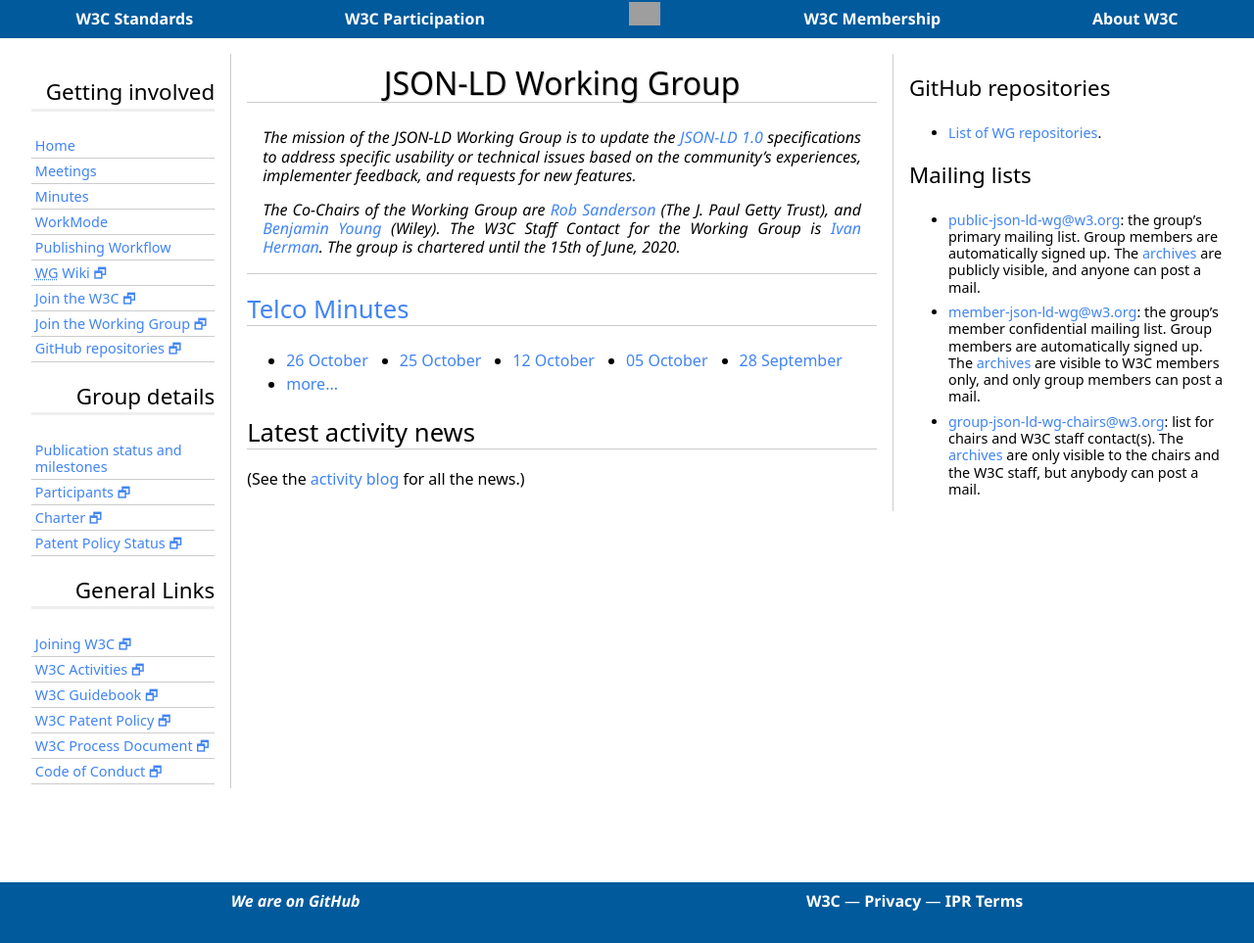
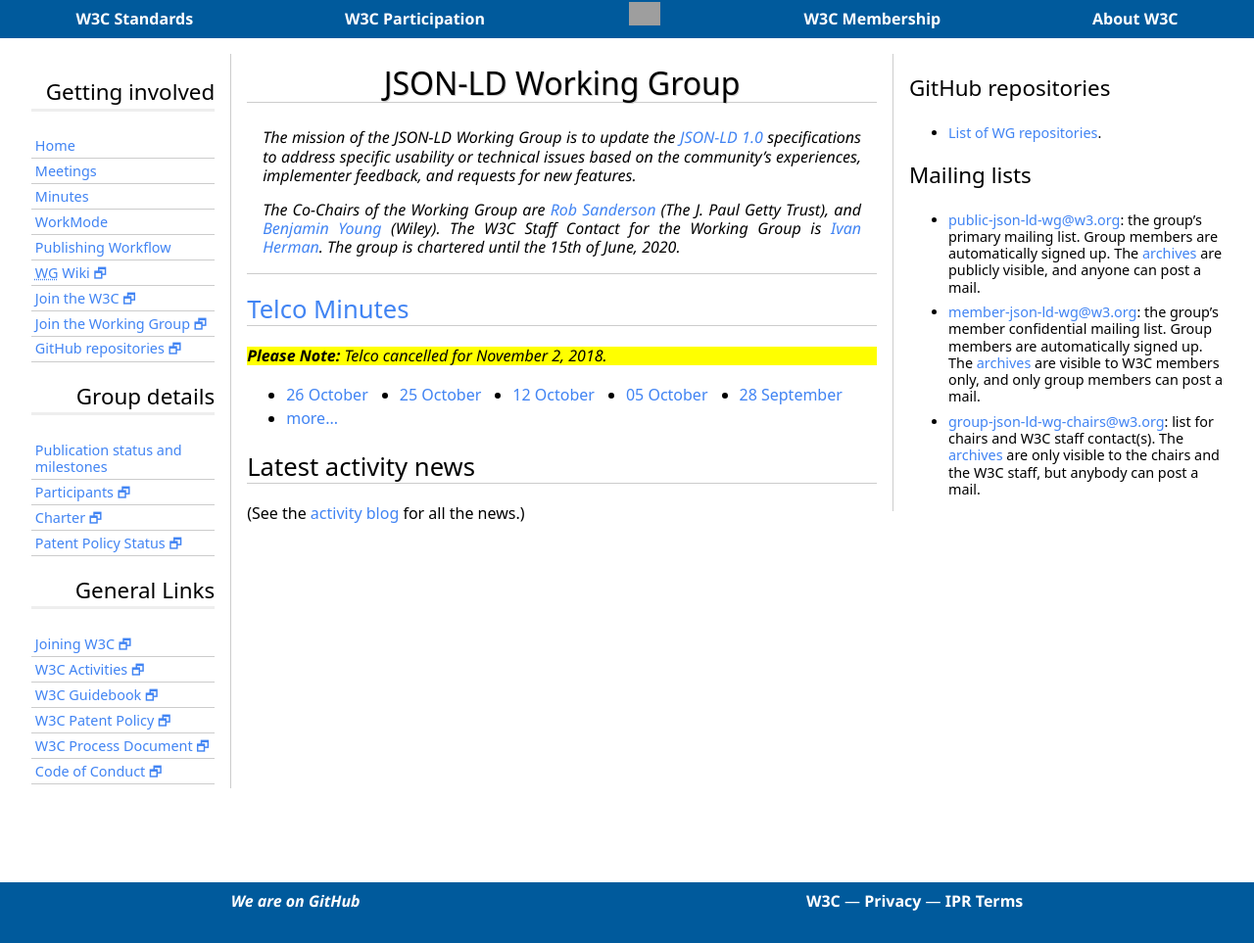
Before and after one commit to w3c/json-ld-wg, a Jekyll site: the page built from index.md, in a window 1280 px wide. Shown: the whole page at 98% size. Built offline with Jekyll 4.4.1, drawn with Linux system fonts in a browser that asks for light colours; some web fonts are replaced; grey boxes are pictures that could not be loaded.

Commit message:
Add call cancelled note to home page

```diff
--- a/_layouts/home.html
+++ b/_layouts/home.html
@@ -47,6 +47,9 @@
             </section>
             <section id="minutes">
                 <h2><a href="Meetings/Minutes/">Telco Minutes</a></h2>
+                <p class="todo">
+                  <strong>Please Note:</strong> Telco <em>cancelled</em> for <time datetime="2018-11-02">November 2, 2018</time>.
+                </p>
                 <ul class="inline">
                 {% assign minutes_length = site.minutes | size %}
                 {% assign reversed_minutes = site.minutes | reverse %}
```
